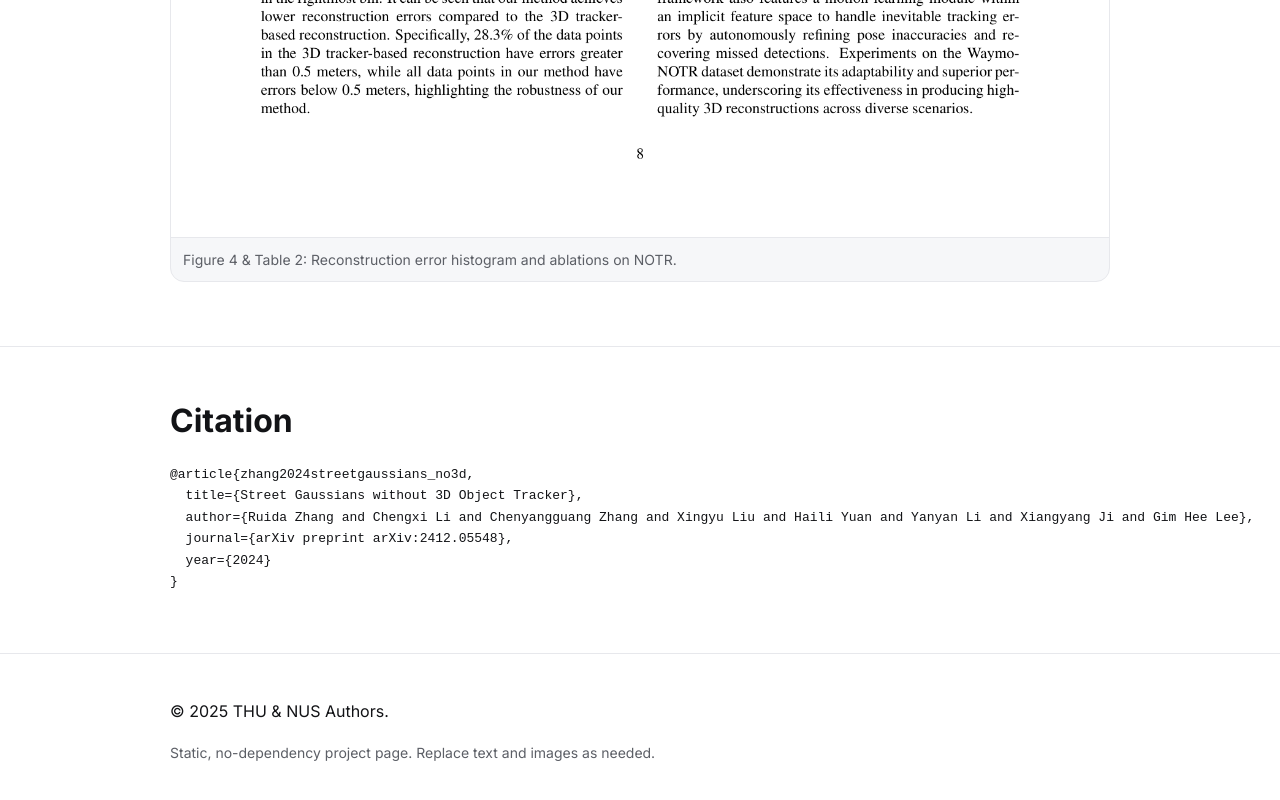
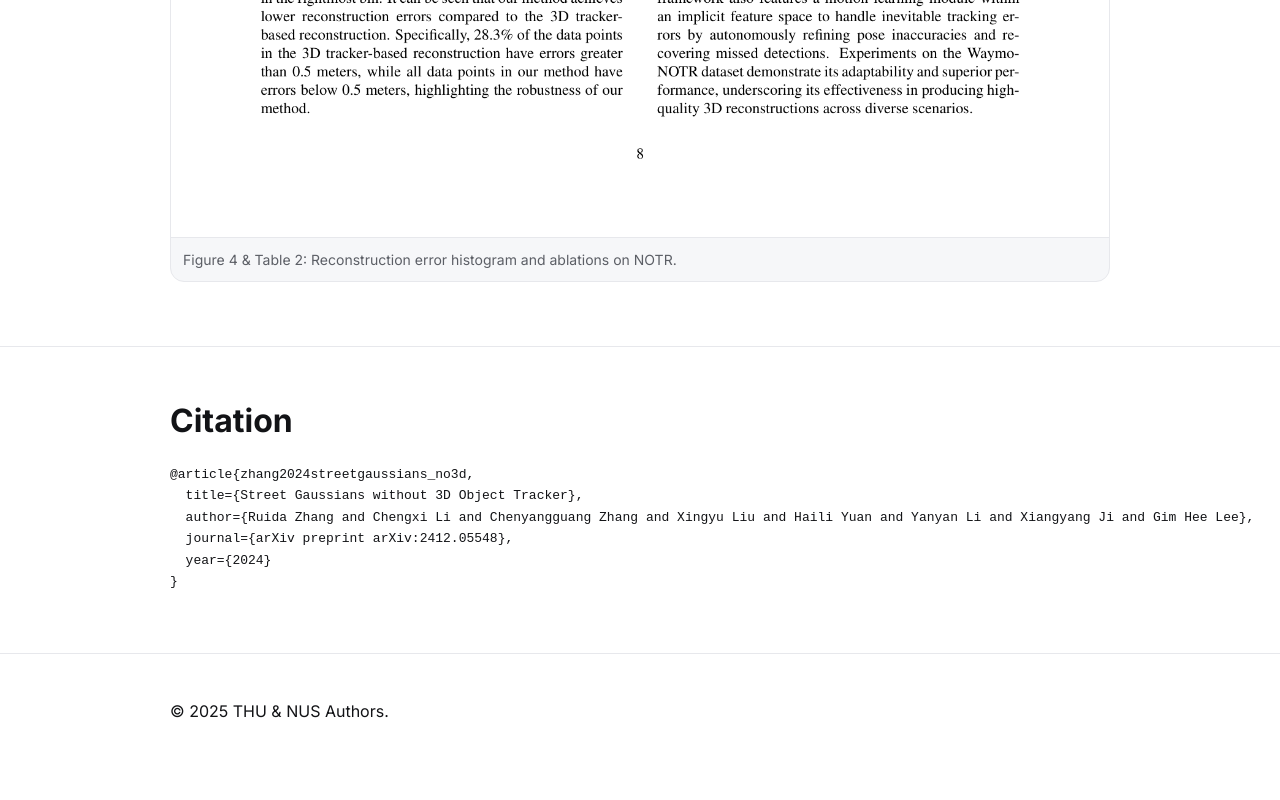
Before and after one commit to Haili321/Street-Gaussians-without-3D-Object-Tracker, a plain HTML site: page streetgs-no3dtracker-site-en/index.html in a window 1280 px wide. Shown: the part 4236-5036 px from the top of the page. Drawn offline with Linux system fonts and the light colour scheme.

Commit message:
Update index.html

```diff
--- a/streetgs-no3dtracker-site-en/index.html
+++ b/streetgs-no3dtracker-site-en/index.html
@@ -102,7 +102,7 @@
 <footer class="footer">
   <div class="container">
     <p>© <span id="year"></span> THU & NUS Authors.</p>
-    <p class="small">Static, no-dependency project page. Replace text and images as needed.</p>
+<!--     <p class="small">Static, no-dependency project page. Replace text and images as needed.</p> -->
   </div>
 </footer>
 
```
